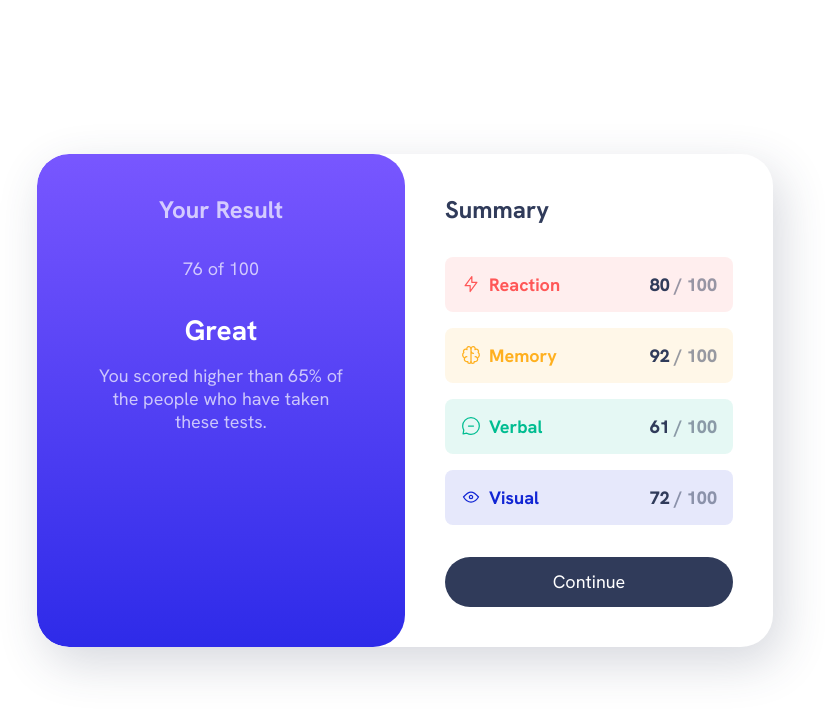
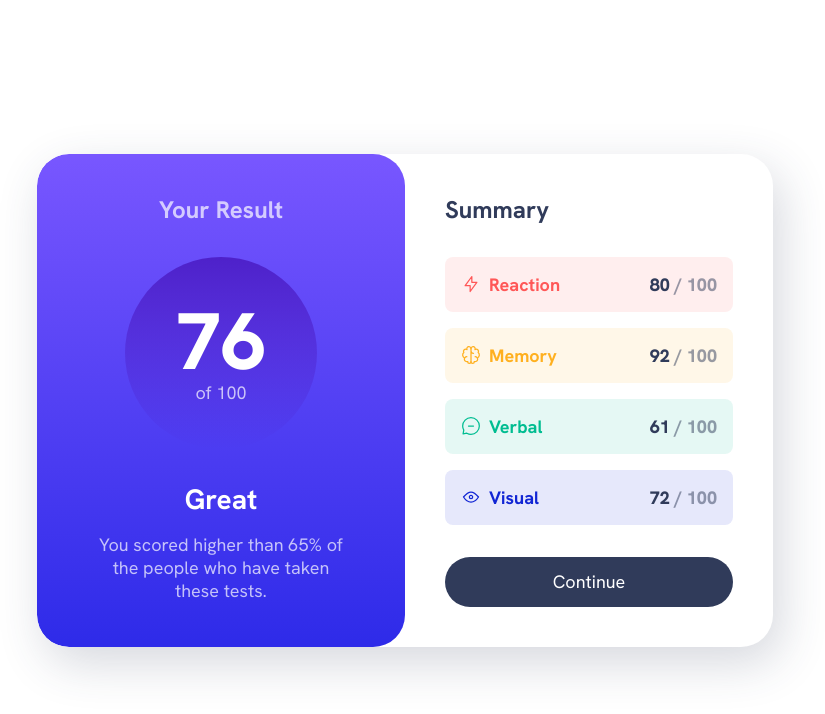
Before and after one commit to Kucu23/tabela-rezultatow-ENG, a plain HTML site: page index.html in a window 1280 px wide. Shown: the whole page, without its empty margins (235-1060 px from the left). Drawn offline with Linux system fonts and the light colour scheme.

Commit message:
added 222

```diff
--- a/index.html
+++ b/index.html
@@ -22,7 +22,7 @@
                     Your Result
                 </h1>
 
-                <p class=" "result-score">
+                <p class="result-score">
                     <span>76</span> of 100
                     </p>
 
```
Also changed, not shown: 3 other files.
